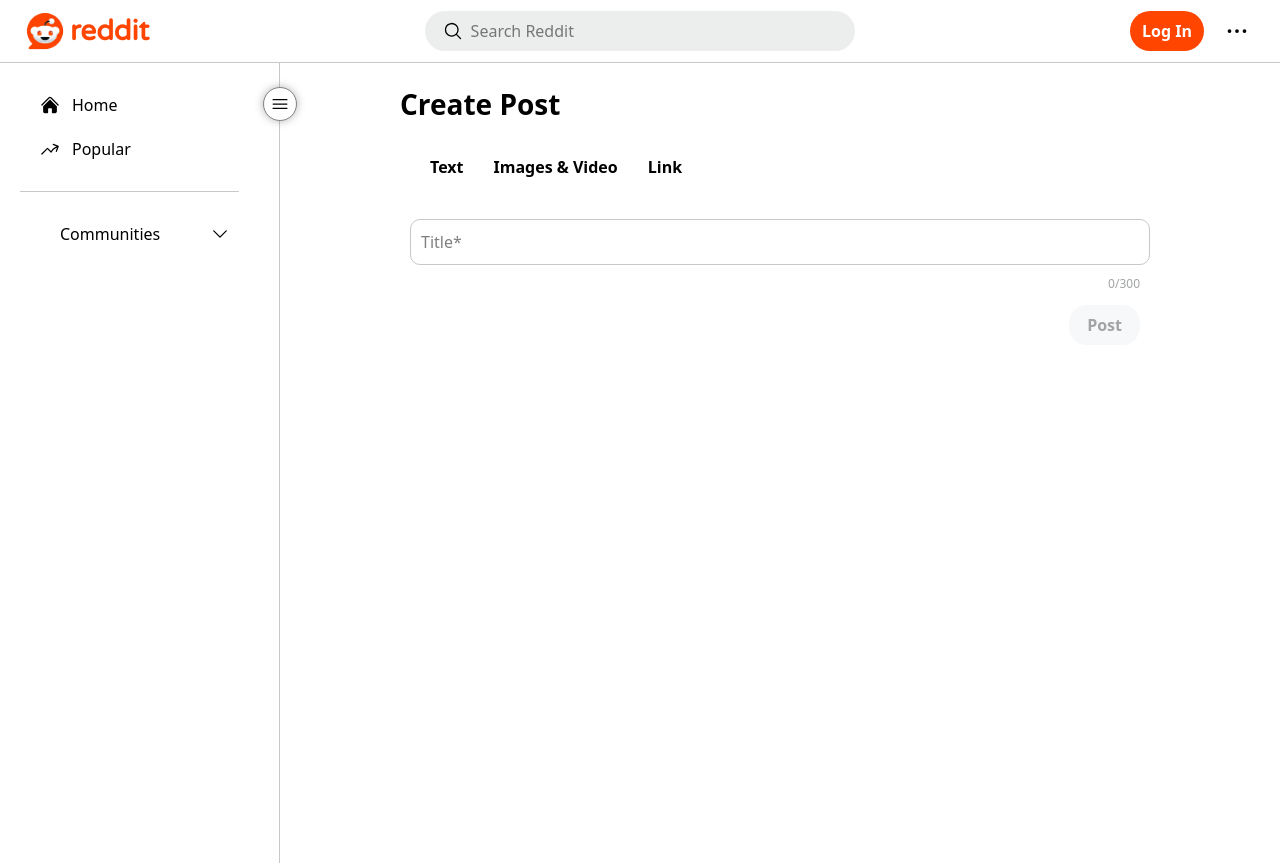
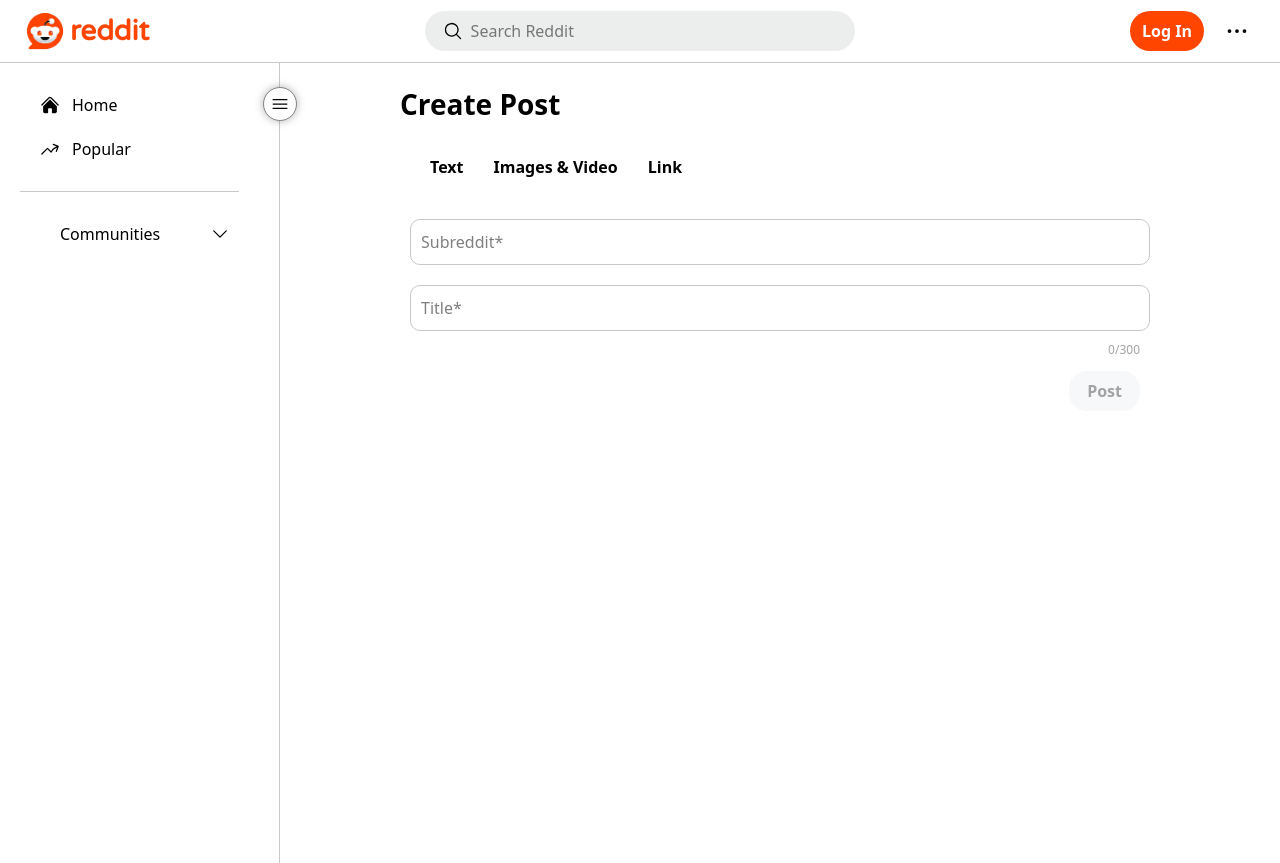
Before and after one commit to arunav999/reddit_clone, a Next.js app: page /create in a window 1280 px wide. Built offline with nearby package versions, Linux system fonts and the light colour scheme; no server answers.

Commit message:
added funcationality to button disabled

```diff
--- a/components/Post/PostBox.jsx
+++ b/components/Post/PostBox.jsx
@@ -26,9 +26,8 @@ export default function PostBox() {
     register,
     handleSubmit,
     formState: { errors },
+    watch,
   } = useForm();
-
-  console.log(errors);
 
   function handleFileNameChange(event) {
     const file = event.target.files[0];
@@ -75,18 +74,38 @@ export default function PostBox() {
             </div>
 
             <section className={post.section}>
-              <form
-                onSubmit={handleSubmit((data) => {
-                  console.log(data);
-                })}
-              >
+              <form onSubmit={handleSubmit}>
+                {/* SUB-REDDIT */}
+                <div className={post["input-size"]}>
+                  <div className={post.input}>
+                    <input
+                      type="text"
+                      placeholder="Subreddit*"
+                      {...register("subreddit", {
+                        required: "Subreddit is required",
+                        minLength: {
+                          value: 3,
+                          message: "The minimum length is 3",
+                        },
+                      })}
+                    />
+                  </div>
+                  <div className={post.length}>
+                    <p className={post.error}>
+                      {errors.subreddit?.message !== undefined &&
+                        errors.subreddit?.message}
+                    </p>
+                  </div>
+                </div>
+
+                {/* INPUT-TITLE */}
                 <div className={post["input-size"]}>
                   <div className={post.input}>
                     <input
                       type="text"
                       placeholder="Title*"
                       {...register("title", {
-                        required: "This field is required",
+                        required: "Title is required",
                         minLength: {
                           value: 3,
                           message: "The minimum length is 3",
@@ -103,6 +122,7 @@ export default function PostBox() {
                   </div>
                 </div>
 
+                {/* BODY */}
                 {search === "TEXT" && (
                   <div className={post.body}>
                     <textarea
@@ -113,6 +133,7 @@ export default function PostBox() {
                   </div>
                 )}
 
+                {/* IMAGE / VIDEO UPLOAD */}
                 {search === "IMAGE" && (
                   <div className={post.upload}>
                     <input
@@ -132,6 +153,7 @@ export default function PostBox() {
                   </div>
                 )}
 
+                {/* IMAGE / VIDEO LINK */}
                 {search === "LINK" && (
                   <div className={post["input-size"]}>
                     <div className={post.input}>
@@ -152,8 +174,18 @@ export default function PostBox() {
                   </div>
                 )}
 
-                <div className={post.button}>
-                  <button type="submit">Post</button>
+                {/* SUBMIT POST BUTTON */}
+                <div
+                  className={`${post.button} ${
+                    watch("title") && watch("subreddit") ? post.active : null
+                  }`}
+                >
+                  <button
+                    type="submit"
+                    disabled={!watch("title") && !watch("subreddit")}
+                  >
+                    Post
+                  </button>
                 </div>
               </form>
             </section>
--- a/components/Post/PostBox.module.css
+++ b/components/Post/PostBox.module.css
@@ -103,12 +103,13 @@
   font-weight: 600;
   background-color: #f6f8f9;
   border-radius: 1.8rem;
+  cursor: no-drop;
 }
 
-.button button.active {
+.button.active button {
   color: #fff;
   background-color: #251ac1;
-
+  cursor: pointer;
 }
 
 /* -----  UPLOAD ----- */
```
